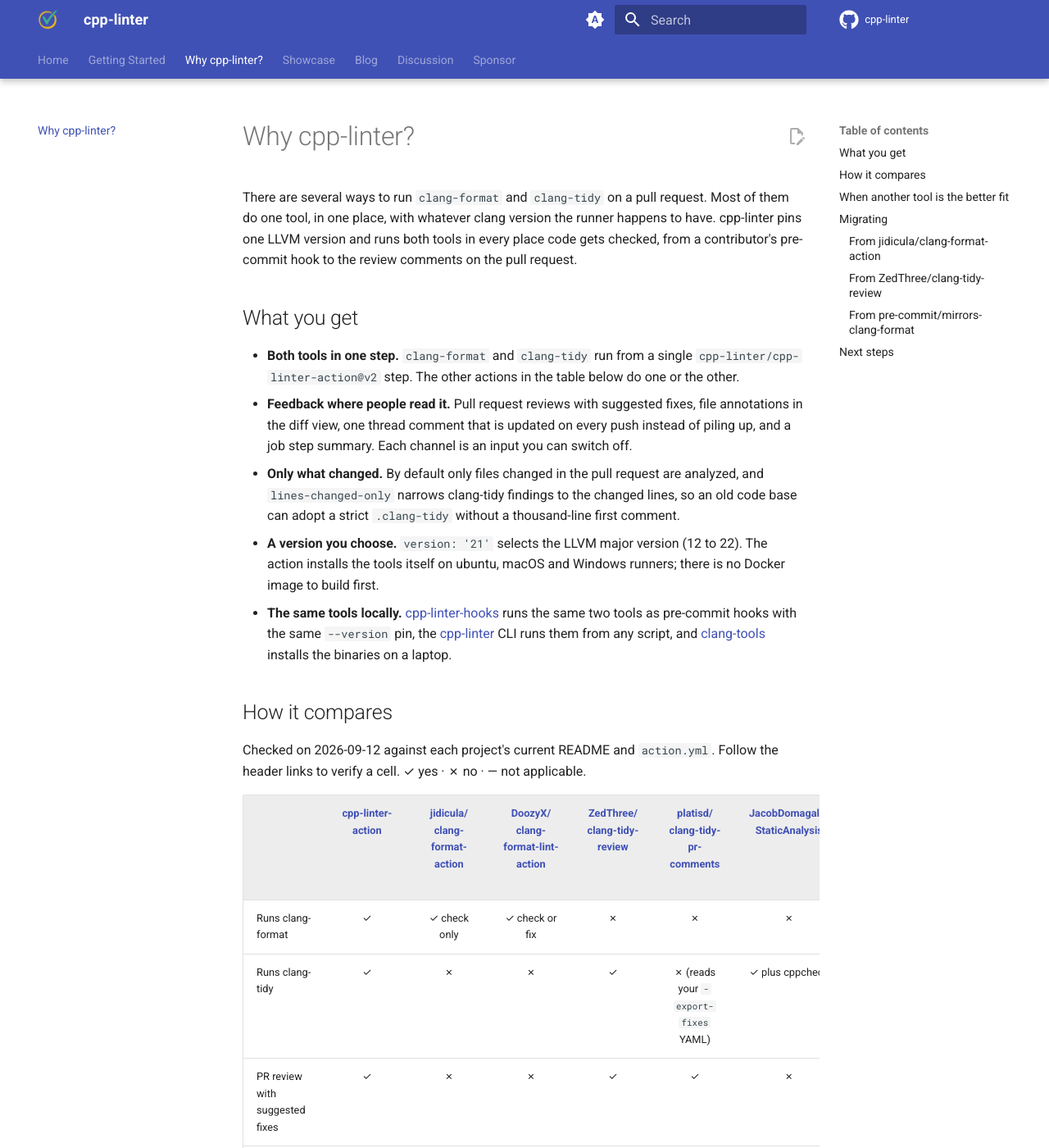
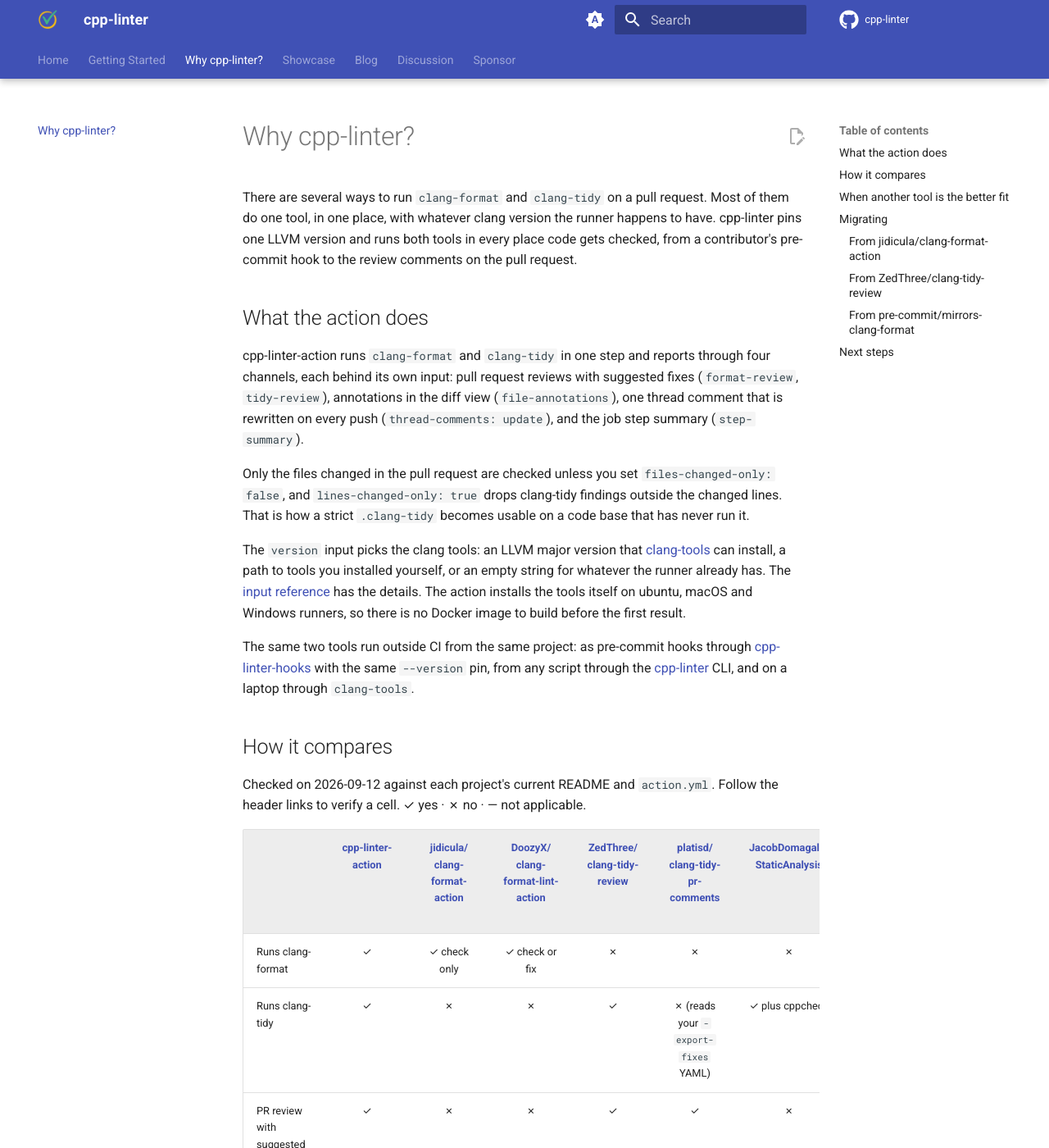
Before and after one commit to cpp-linter/cpp-linter.github.io, an MkDocs documentation site: the page built from docs/why-cpp-linter.md, in a window 1280 px wide and 1400 px high. Shown: the whole window at 82% size. Built offline with MkDocs 1.6.1 and Material for MkDocs 9.7.7, drawn with Linux system fonts in a browser that asks for light colours; some of the changed text lies outside the part shown.

Commit message:
docs: address review on the comparison page
- describe the version input qualitatively (major, path or runner
  default) and link to the input reference instead of hard-coding a
  range; point at versions.json for the static binaries
- rewrite the feature and alternatives lists as plain paragraphs
- add the "Was this page helpful?" feedback widget (hidden on the
  landing page)

```diff
--- a/docs/why-cpp-linter.md
+++ b/docs/why-cpp-linter.md
@@ -10,23 +10,28 @@
 LLVM version and runs both tools in every place code gets checked, from a contributor's pre-commit
 hook to the review comments on the pull request.
 
-## What you get
+## What the action does
 
-- **Both tools in one step.** `clang-format` and `clang-tidy` run from a single
-  `cpp-linter/cpp-linter-action@v2` step. The other actions in the table below do one or the other.
-- **Feedback where people read it.** Pull request reviews with suggested fixes, file annotations in
-  the diff view, one thread comment that is updated on every push instead of piling up, and a job
-  step summary. Each channel is an input you can switch off.
-- **Only what changed.** By default only files changed in the pull request are analyzed, and
-  `lines-changed-only` narrows clang-tidy findings to the changed lines, so an old code base can
-  adopt a strict `.clang-tidy` without a thousand-line first comment.
-- **A version you choose.** `version: '21'` selects the LLVM major version (12 to 22). The action
-  installs the tools itself on ubuntu, macOS and Windows runners; there is no Docker image to
-  build first.
-- **The same tools locally.** [cpp-linter-hooks](https://github.com/cpp-linter/cpp-linter-hooks)
-  runs the same two tools as pre-commit hooks with the same `--version` pin, the
-  [cpp-linter](https://pypi.org/project/cpp-linter/) CLI runs them from any script, and
-  [clang-tools](https://github.com/cpp-linter/clang-tools-pip) installs the binaries on a laptop.
+cpp-linter-action runs `clang-format` and `clang-tidy` in one step and reports through four
+channels, each behind its own input: pull request reviews with suggested fixes (`format-review`,
+`tidy-review`), annotations in the diff view (`file-annotations`), one thread comment that is
+rewritten on every push (`thread-comments: update`), and the job step summary (`step-summary`).
+
+Only the files changed in the pull request are checked unless you set `files-changed-only: false`,
+and `lines-changed-only: true` drops clang-tidy findings outside the changed lines. That is how a
+strict `.clang-tidy` becomes usable on a code base that has never run it.
+
+The `version` input picks the clang tools: an LLVM major version that
+[clang-tools](https://github.com/cpp-linter/clang-tools-pip) can install, a path to tools you
+installed yourself, or an empty string for whatever the runner already has. The
+[input reference](https://cpp-linter.github.io/cpp-linter-action/inputs-outputs/#version) has the
+details. The action installs the tools itself on ubuntu, macOS and Windows runners, so there is no
+Docker image to build before the first result.
+
+The same two tools run outside CI from the same project: as pre-commit hooks through
+[cpp-linter-hooks](https://github.com/cpp-linter/cpp-linter-hooks) with the same `--version` pin,
+from any script through the [cpp-linter](https://pypi.org/project/cpp-linter/) CLI, and on a laptop
+through `clang-tools`.
 
 ## How it compares
 
@@ -44,7 +49,7 @@
 | Thread comment, updated per push | ✓ | ✗ | ✗ | LGTM only | ✗ | ✓ | — |
 | Job step summary | ✓ | on failure | ✗ | ✗ | ✗ | ✗ | — |
 | Only changed files / lines | ✓ both | ✗ | ✗ | ✓ diff | changed lines only | ✓ lines | staged files |
-| Choose the LLVM version | 12–22 | 3–22 | 5–20 | 14, 17–21 | — | ✗ | via `rev` |
+| Choose the LLVM version | [major, path or runner default](https://cpp-linter.github.io/cpp-linter-action/inputs-outputs/#version) | 3–22 | 5–20 | 14, 17–21 | — | ✗ | via `rev` |
 | Installs the tools itself | ✓ | Docker run | Docker | Docker (2–3 min build) | ✗ | Docker | ✓ wheel |
 | Runners | ubuntu, macOS, Windows | ubuntu only | Linux (Docker) | Linux (Docker) | unclear | Linux (Docker) | — |
 | Compilation database input | ✓ `database` | — | — | ✓ `build_dir` | — | ✓ | — |
@@ -63,19 +68,19 @@
 
 ## When another tool is the better fit
 
-- **You only want the job to fail when formatting is off**, nothing posted to the pull request:
-  jidicula/clang-format-action is one input and one script. cpp-linter can do the same with
-  `tidy-checks: '-*'` and `file-annotations: false`, but it is not smaller.
-- **You already run clang-tidy in your own build job** and only want the YAML turned into review
-  comments: platisd/clang-tidy-pr-comments does exactly that step.
-- **You need cppcheck today**: JacobDomagala/StaticAnalysis runs it alongside clang-tidy.
-  cpp-linter does not run cppcheck.
-- **You want fixes committed back to the pull request automatically**: DoozyX's README shows an
-  `inplace` plus commit-action recipe. cpp-linter-action has an `auto-fix` option
-  [in review](https://github.com/cpp-linter/cpp-linter-action/pull/443); until it ships, the
-  `format-review` suggestions are one click away from the same result.
-- **You lint many languages in one framework**: reviewdog or MegaLinter, with cpp-linter's
-  `cpp-linter` CLI as the C/C++ step if you like.
+If all you want is a red check when formatting is off, jidicula/clang-format-action is one input
+and one script. cpp-linter can be configured the same way with `tidy-checks: '-*'` and
+`file-annotations: false`, but it is not smaller. If you already run clang-tidy in your own build
+job and only want its YAML turned into review comments, platisd/clang-tidy-pr-comments does exactly
+that step, and nothing else.
+
+cpp-linter does not run cppcheck; JacobDomagala/StaticAnalysis runs it next to clang-tidy. For
+fixes committed straight back to the pull request, DoozyX's README shows an `inplace` plus
+commit-action recipe. cpp-linter-action has an `auto-fix` option
+[in review](https://github.com/cpp-linter/cpp-linter-action/pull/443), and until it ships the
+`format-review` suggestions are one click from the same result. If you lint many languages through
+one framework, reviewdog or MegaLinter fit better, with the `cpp-linter` CLI as the C/C++ step if
+you want it.
 
 ## Migrating
 
--- a/mkdocs.yml
+++ b/mkdocs.yml
@@ -105,3 +105,17 @@
   analytics:
     provider: google
     property: G-JKH4SXC7HC
+    feedback:
+      title: Was this page helpful?
+      ratings:
+        - icon: material/emoticon-happy-outline
+          name: This page was helpful
+          data: 1
+          note: >-
+            Thanks for your feedback!
+        - icon: material/emoticon-sad-outline
+          name: This page could be improved
+          data: 0
+          note: >-
+            Thanks for your feedback! Help us improve this page by
+            <a href="https://github.com/cpp-linter/cpp-linter.github.io/issues/new" target="_blank" rel="noopener">opening an issue</a>.
```
Also changed, not shown: docs/blog/posts/2026-09-12-one-clang-version-everywhere.md (+8 -3 lines), docs/index.md (+1 -0 lines).
